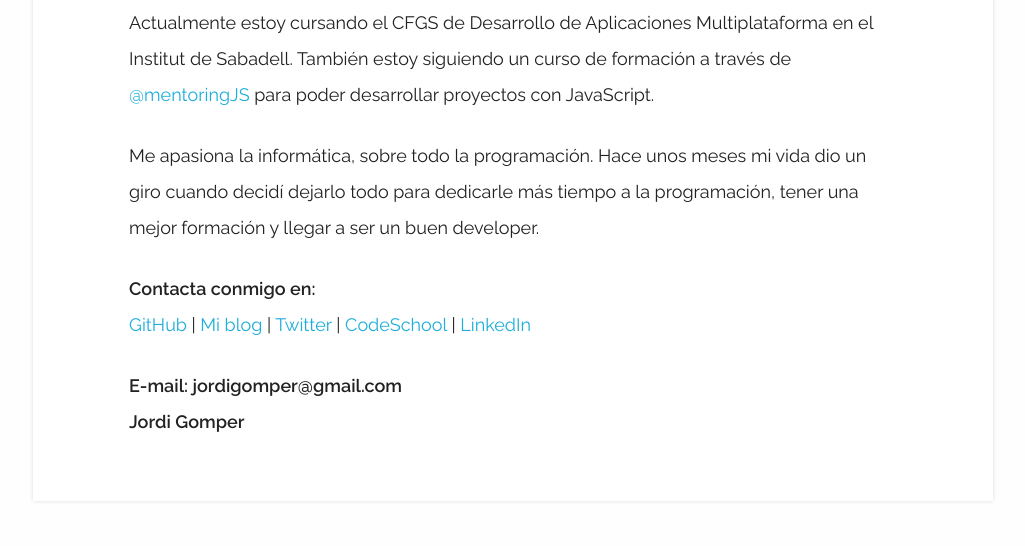
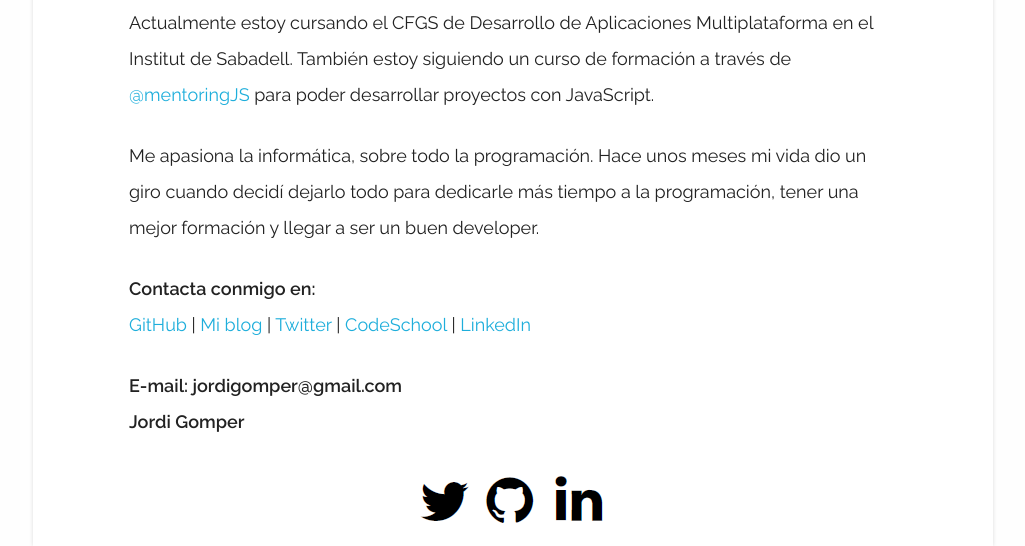
Before and after one commit to jordigomper/myblog, a Jekyll site: the page built from about.md, in a window 1280 px wide. Shown: the part 488-1034 px from the top of the page, without its empty margins (127-1152 px from the left). Built offline with Jekyll 4.4.1, drawn with Linux system fonts in a browser that asks for light colours; before the commit the page ends 989 px from its top, so only the background shows below that.

Commit message:
estilo blog

```diff
--- a/_includes/footer.html
+++ b/_includes/footer.html
@@ -1,9 +1,9 @@
 <footer>
 <div class="container">
     <div class="row">
-            <a href="https://twitter.com/jordigomper"><img src="img/blog/i_twitter.png" alt=""></a>
-            <a href="https://github.com/jordigomper"><img src="img/blog/i_github.png" alt=""></a>
-            <a href="https://www.linkedin.com/mynetwork/"><img src="img/blog/i_linkedin.png" alt=""></a>
+            <a href="https://twitter.com/jordigomper"><img src="https://jordigomper.github.io/myblog/img/blog/i_twitter.png" alt=""></a>
+            <a href="https://github.com/jordigomper"><img src="https://jordigomper.github.io/myblog/img/blog/i_github.png" alt=""></a>
+            <a href="https://www.linkedin.com/mynetwork/"><img src="https://jordigomper.github.io/myblog/img/blog/i_linkedin.png" alt=""></a>
             <a href=""><img src="img/blog/i_face.png" alt=""></a>
         </div>
 </div>
```
